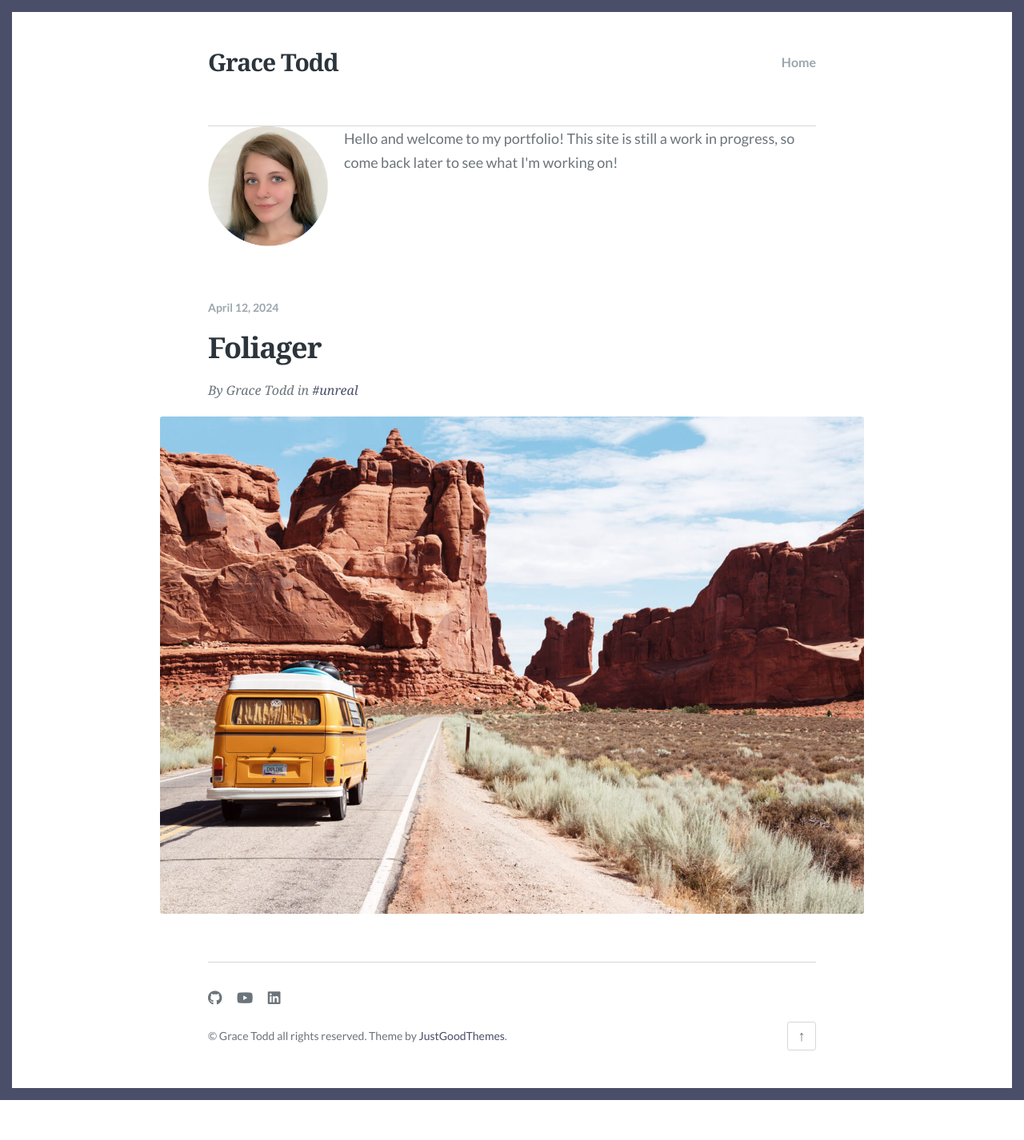
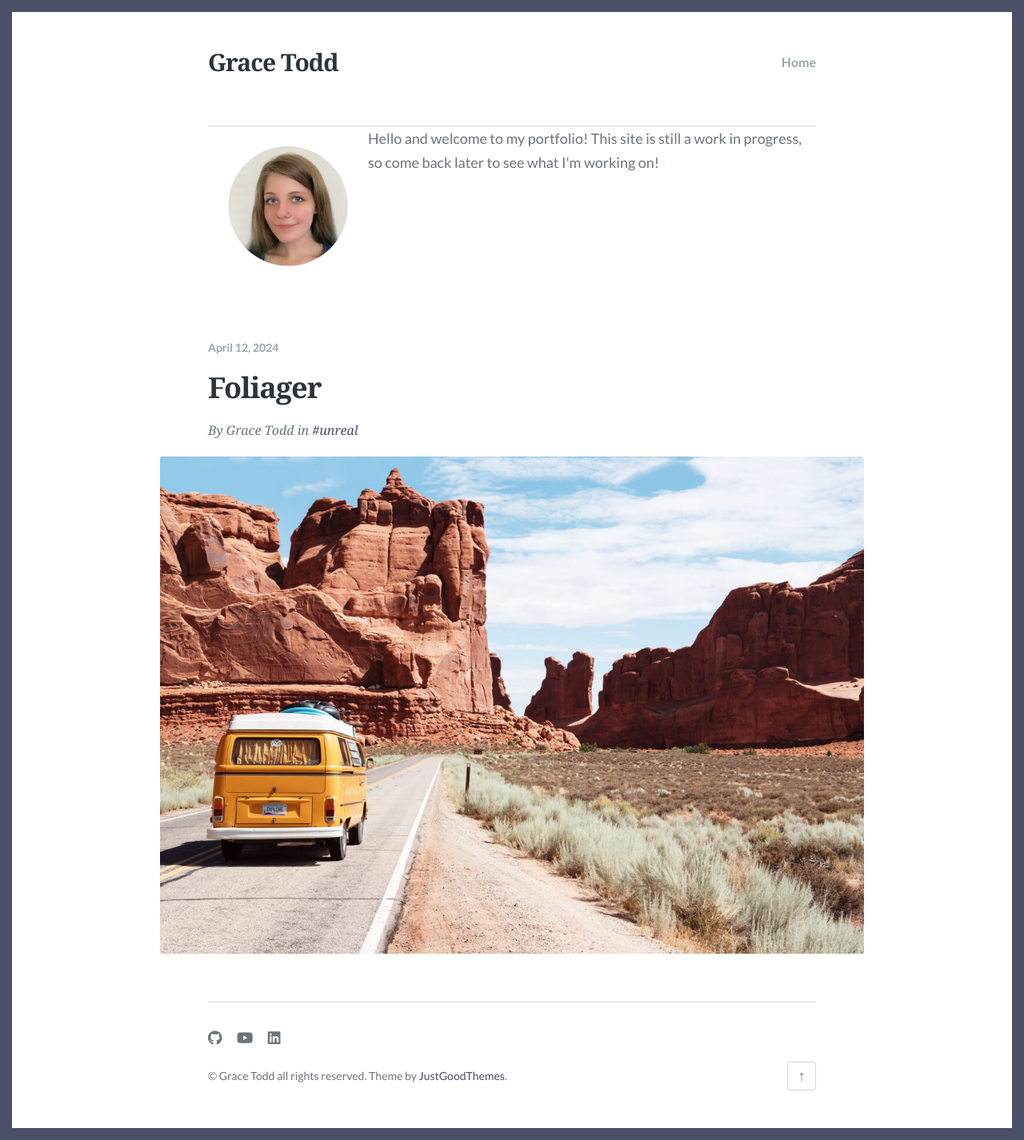
Before and after one commit to toddgr/toddgr.github.io, a Jekyll site: the page built from index.html, in a window 1280 px wide. Shown: the whole page at 80% size. Built offline with Jekyll 4.4.1, drawn with Linux system fonts in a browser that asks for light colours; some web fonts are replaced; the list of posts is cut into pages by our own code; before the commit the page ends 1376 px from its top, so only the background shows below that.

Commit message:
update margins for site description

```diff
--- a/_sass/_site-header.scss
+++ b/_sass/_site-header.scss
@@ -94,7 +94,7 @@
 
 .site-description-wrapper img {
   width:150px;
-  margin-right: 20px; /* Add space between image and text */
+  margin: 25px; /* Add space between image and text */
 }
 
 .description-text {
```
